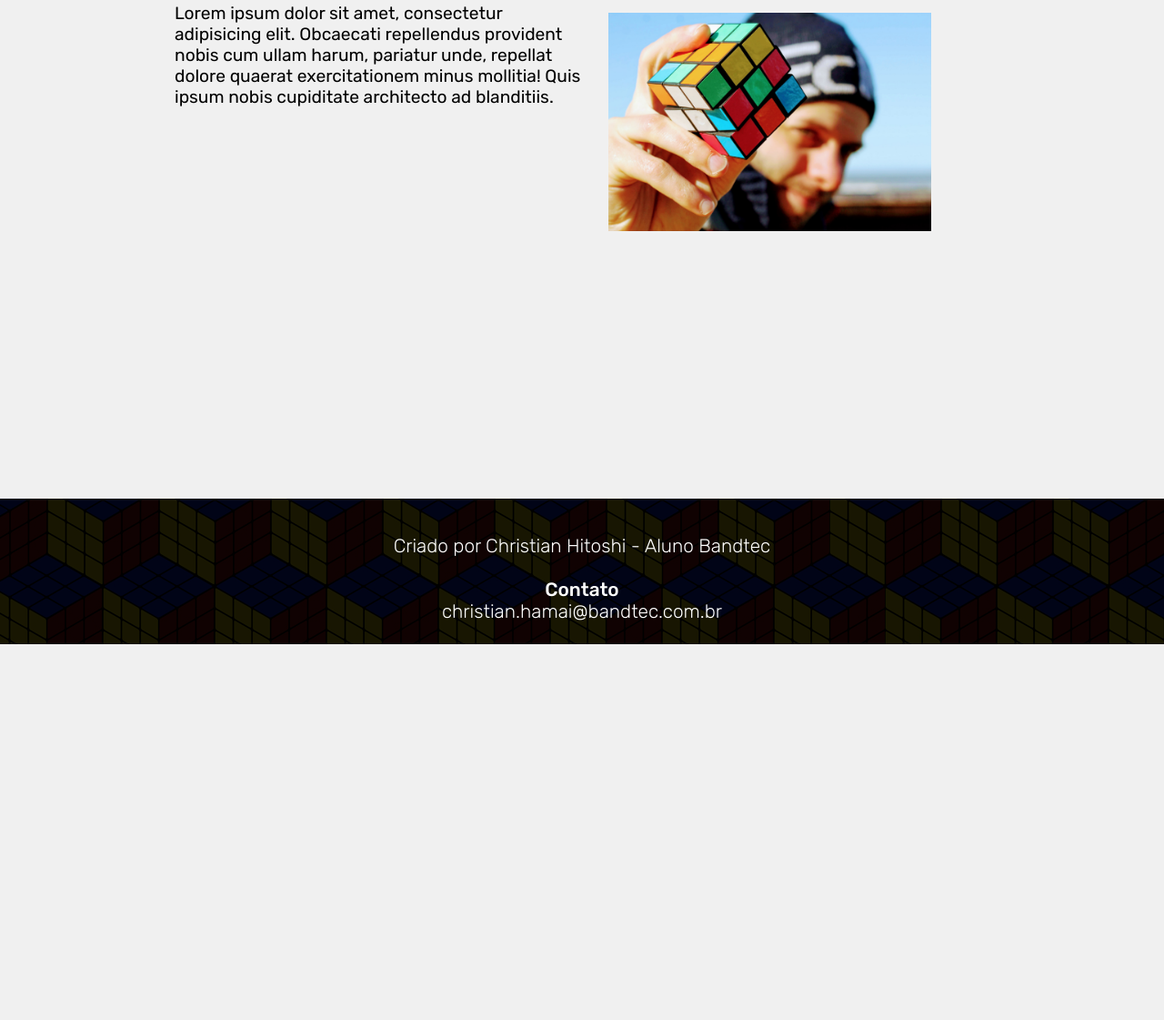
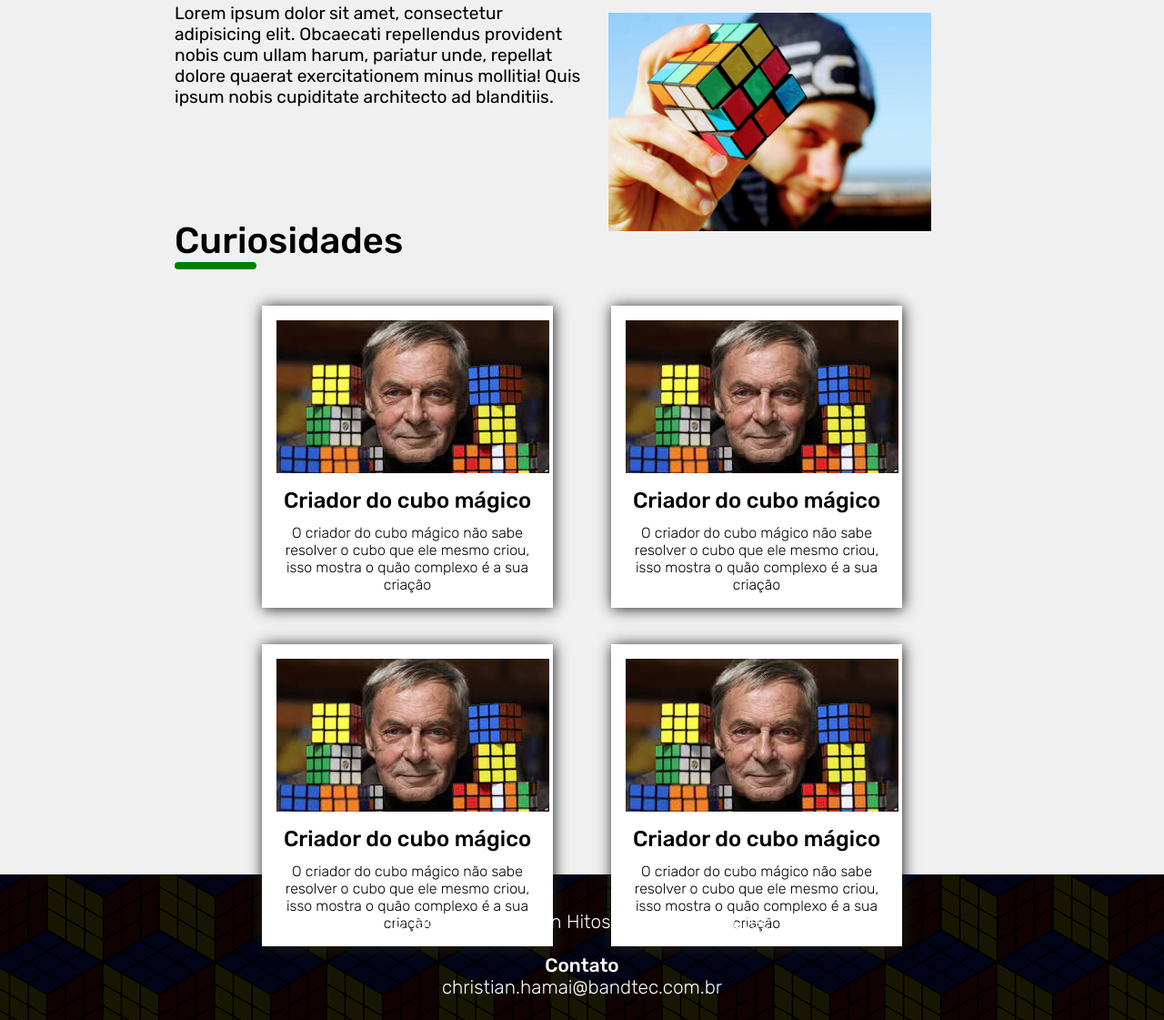
Before and after one commit to Christian-hub-svg/Cube-Thinking, a plain HTML site: page site/index.html in a window 1280 px wide. Shown: the part 1220-2341 px from the top of the page at 91% size. Before the commit the page ends 1928 px from the top, so only its background shows below. Drawn offline with Linux system fonts and the light colour scheme.

```diff
--- a/site/css/style.css
+++ b/site/css/style.css
@@ -208,7 +208,6 @@
     height: 12vh;
     cursor: pointer;
     transition: 0.8s;
-    transform: translateY(-10%);
 }
 
 .div_cubos .piramix:hover{
@@ -225,16 +224,16 @@
 /* BENEFICIOS */
 .div_beneficios{
     margin-top: 10vh;
-    height: 50vw;
+    height: 26vw;
 }
 
-.div_beneficios .titulo h1{
+.titulo h1{
     font-family: 'Rubik', sans-serif;
     font-weight: 500;
     font-size: 2.5rem;
 }
 
-.div_beneficios .titulo .linha{
+.titulo .linha_azul{
     width: 20%;
     height: 1vh;
     background-color: blue;
@@ -257,10 +256,78 @@
 }
 
 /* CURIOSIDADES */
+.div_curiosidades{
+    height: 90vh;
+}
 
+.titulo .linha_verde{
+    width: 10%;
+    height: 1vh;
+    background-color: green;
+    border-radius: 10px;
+}
 
+.grid_curiosidades{
+    display: grid;
+    grid-template-areas: "c1 c2"
+                         "c3 c4";
+    column-gap: 5vw;
+    justify-content: center;
+}
 
+.container_curiosidades{
+    max-width: 90%;
+    margin: 2vh auto;
+}
 
+.c_individual{
+    width: 25vw;
+    margin-top: 5vh;
+    background: white;
+    text-align: center;
+    box-shadow: 1px 1px 15px #202020;
+    font-family: 'Rubik', sans-serif;
+    transition: 0.5s;
+}
+
+.c_individual h3{
+    font-weight: 500;
+    font-size: 1.5rem;
+    padding: 1.5vh 0;
+}
+
+.c_individual p{
+    font-weight: 300;
+    font-size: 1rem;
+}
+
+.curiosidade1{
+    grid-area: c1;
+}
+.curiosidade1:hover{
+    transform: translateY(-5%);
+}
+
+.curiosidade2{
+    grid-area: c2;
+}
+.curiosidade2:hover{
+    transform: translateY(-5%);
+}
+
+.curiosidade3{
+    grid-area: c3;
+}
+.curiosidade3:hover{
+    transform: translateY(-5%);
+}
+
+.curiosidade4{
+    grid-area: c4;
+}
+.curiosidade4:hover{
+    transform: translateY(-5%);
+}
 
 
 /* RODAPÉ */
--- a/site/index.html
+++ b/site/index.html
@@ -79,7 +79,7 @@
         <div class="container_menu">
             <div class="titulo">
                 <h1>Quais os benefícios?</h1>
-                <div class="linha"></div>
+                <div class="linha_azul"></div>
             </div>
             <div class="texto">
                 Lorem ipsum dolor sit amet, consectetur adipisicing elit. Obcaecati
@@ -95,7 +95,49 @@
     <!-- FIM BENEFÍCIOS -->
 
     <!-- CURIOSIDADES -->
-
+    <div class="div_curiosidades">
+        <div class="container_menu">
+            <div class="titulo">
+                <h1>Curiosidades</h1>
+                <div class="linha_verde"></div>
+            </div>
+            <!-- grid de curiosidades -->
+            <div class="grid_curiosidades">
+                <div class="curiosidade1 c_individual">
+                    <div class="container_curiosidades">
+                        <img src="img/criador.jpg" alt="Criador do cubo mágico">
+                        <h3>Criador do cubo mágico</h3>
+                        <p>O criador do cubo mágico não sabe resolver o cubo que ele mesmo
+                            criou, isso mostra o quão complexo é a sua criação</p>
+                    </div>
+                </div>
+                <div class="curiosidade2 c_individual">
+                    <div class="container_curiosidades">
+                        <img src="img/criador.jpg" alt="Criador do cubo mágico">
+                        <h3>Criador do cubo mágico</h3>
+                        <p>O criador do cubo mágico não sabe resolver o cubo que ele mesmo
+                            criou, isso mostra o quão complexo é a sua criação</p>
+                    </div>
+                </div>
+                <div class="curiosidade3 c_individual">
+                    <div class="container_curiosidades">
+                        <img src="img/criador.jpg" alt="Criador do cubo mágico">
+                        <h3>Criador do cubo mágico</h3>
+                        <p>O criador do cubo mágico não sabe resolver o cubo que ele mesmo
+                            criou, isso mostra o quão complexo é a sua criação</p>
+                    </div>
+                </div>
+                <div class="curiosidade4 c_individual">
+                    <div class="container_curiosidades">
+                        <img src="img/criador.jpg" alt="Criador do cubo mágico">
+                        <h3>Criador do cubo mágico</h3>
+                        <p>O criador do cubo mágico não sabe resolver o cubo que ele mesmo
+                            criou, isso mostra o quão complexo é a sua criação</p>
+                    </div>
+                </div>
+            </div>
+        </div>
+    </div>
 
 
 
```
Also changed, not shown: doc/img/HLD.png, doc/img/LLD.png, 3 other files.
